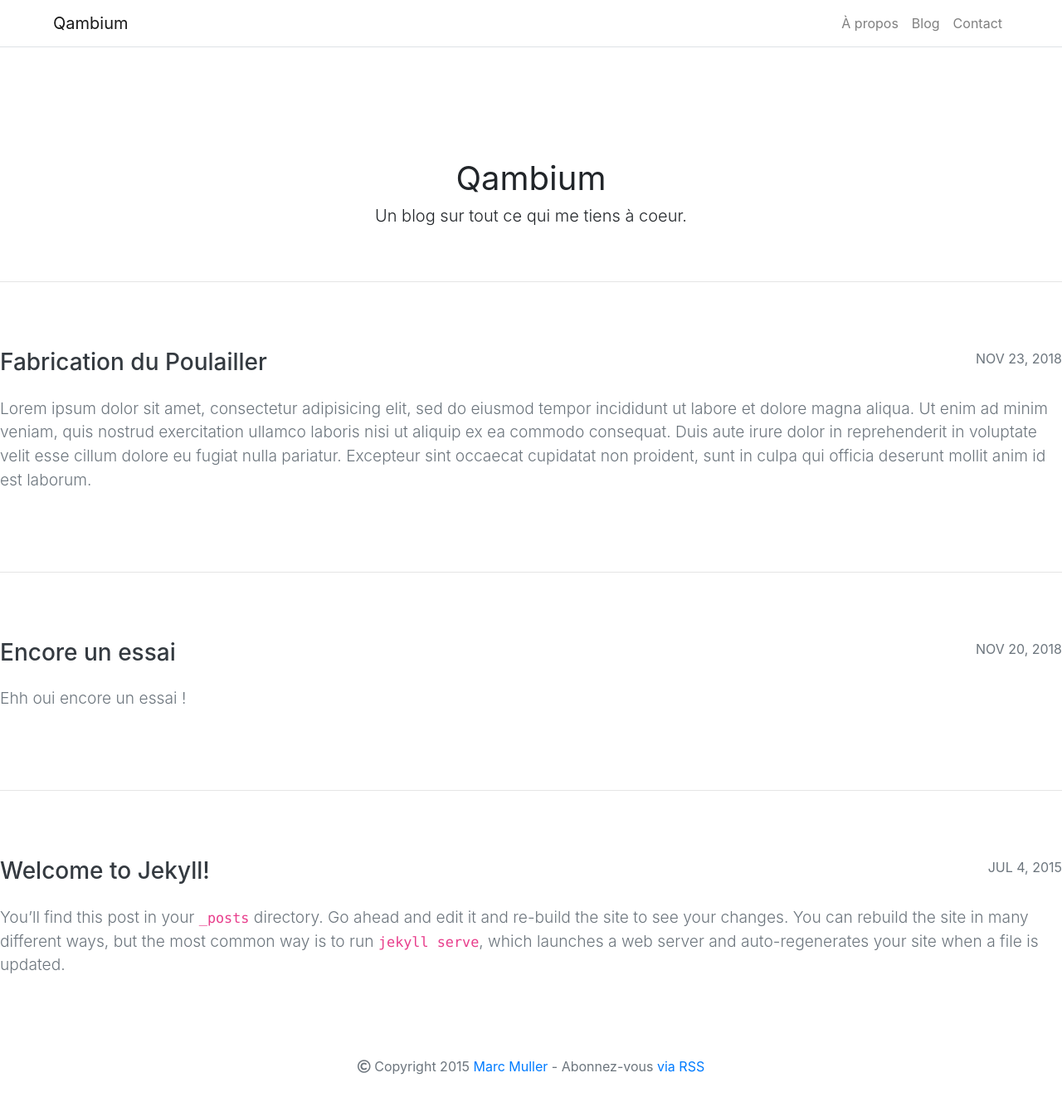
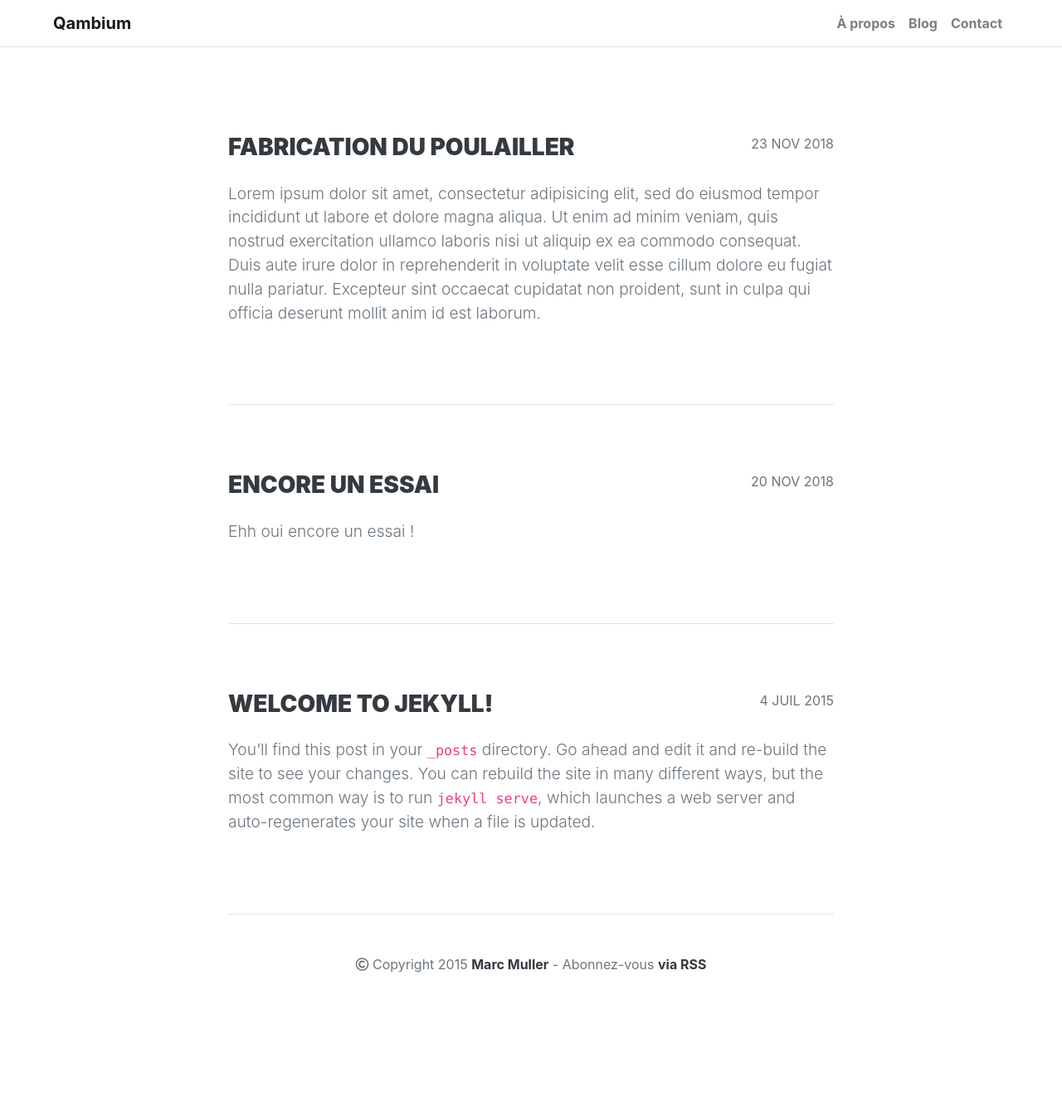
Before and after one commit to Qambium/qambium.github.io, a Jekyll site: the page built from blog.md, in a window 1280 px wide and 1345 px high. Shown: the top 1334 px of the window at 83% size. Built offline with Jekyll 4.4.1, drawn with Linux system fonts in a browser that asks for light colours; nearby versions of some CDN libraries.

Commit message:
Added styles to the css file 	modified:   _layouts/blog.html 	modified:   _layouts/home.html 	modified:   _site/assets/css/Qambium.css 	modified:   _site/blog/index.html 	modified:   _site/feed.xml 	modified:   _site/index.html 	modified:   assets/css/Qambium.css

```diff
--- a/_layouts/blog.html
+++ b/_layouts/blog.html
@@ -2,58 +2,14 @@
 layout: default
 ---
 
-    <div class="header pb-5">
-
-      <p class="" style = "font-size : 2.5rem; margin-bottom : 0px;">Qambium</p>
-      <p class="lead">Un blog sur tout ce qui me tiens à coeur.</p>
-
-    </div>
-
-    <style media="screen">
-
-      .header {
-        text-align : center;
-        margin-top : 8rem;
-      }
-
-      .posts .post{
-        border-top : 1px solid rgba(0,0,0,.1);
-        padding : 5rem 0;
-      }
-
-      /* .posts .post:last-child {
-        border-bottom : 1px solid rgba(0,0,0,.1);
-        margin-bottom : 5rem;
-      } */
-
-      .posts .post a {
-        color : var(--dark);
-        text-decoration : none;
-      }
-
-      .posts .post .date {
-        color : var(--secondary);
-        text-transform : uppercase;
-      }
-
-      .posts .post p {
-        color : var(--secondary);
-        font-size : 1.2rem;
-        font-weight: 300;
-      }
-
-
-    </style>
+<div class="container">
+  <div class="row">
+    <div class="col-md-8 ml-auto mr-auto">
 
       {%- if site.posts.size > 0 -%}
 
-      <div class="posts">
+        <div class="posts mt-4 mb-5">
           {%- for post in site.posts -%}
-
-          {%- assign date_format = site.minima.date_format | default: "%b %-d, %Y" -%}
-
-
-
 
               <div class="post">
 
@@ -62,7 +18,7 @@
                     <h3>{{ post.title | escape }}</h3>
                   </a>
 
-                <span class="date">{{ post.date | date: date_format }}</span>
+                  <span class="date">{%- include date.html -%}</span>
                 </div>
 
                 <p class="excerpt">{{ post.excerpt }}</p>
@@ -76,3 +32,8 @@
         <!-- .posts -->
 
       {%- endif -%}
+
+    </div>
+  </div>
+</div>
+<!-- .container -->
--- a/assets/css/Qambium.css
+++ b/assets/css/Qambium.css
@@ -0,0 +1,82 @@
+h1, h2, h3, h4, h5 {
+  text-transform : uppercase;
+  font-weight : 900;
+}
+
+a {
+  color : var(--dark);
+  text-decoration : none;
+  font-weight : bold;
+}
+
+a:hover {
+  color : var(--success);
+  text-decoration : none;
+}
+
+
+.site-header {
+  /* On soustraite la hauteur de la Navbar. */
+  height: calc(100vh - 57px);
+  display : flex;
+  align-items : center;
+  justify-content : start;
+  border-bottom: 1px solid #dee2e6;
+}
+
+.site-header .site-title {
+  letter-spacing: .3rem;
+  font-size: 5rem;
+  font-weight: 900;
+  text-transform : uppercase;
+}
+@media (max-width: 576px) {
+  .site-header .site-title {
+    font-size : 3rem;
+  }
+}
+
+.site-header .lead {
+  font-size : 2rem;
+  font-weight : 200;
+  max-width : 800px;
+}
+
+.posts-list h4{
+  text-transform : none;
+  font-weight : normal;
+}
+
+.more-posts {
+  font-size : 1rem;
+  font-weight : 900;
+  text-transform : uppercase;
+}
+
+/* BLOG ---------------------------------------- */
+
+.posts .post{
+  border-bottom : 1px solid rgba(0,0,0,.1);
+  padding : 5rem 0;
+}
+
+/* .posts .post:last-child {
+  border-bottom : 1px solid rgba(0,0,0,.1);
+  margin-bottom : 5rem;
+} */
+
+.posts .post a {
+  color : var(--dark);
+  text-decoration : none;
+}
+
+.posts .post .date {
+  color : var(--secondary);
+  text-transform : uppercase;
+}
+
+.posts .post p {
+  color : var(--secondary);
+  font-size : 1.2rem;
+  font-weight: 300;
+}
```
Also changed, not shown: _layouts/home.html (+0 -58 lines), 4 other files. Lines whose indentation alone changed are shown as unchanged.
